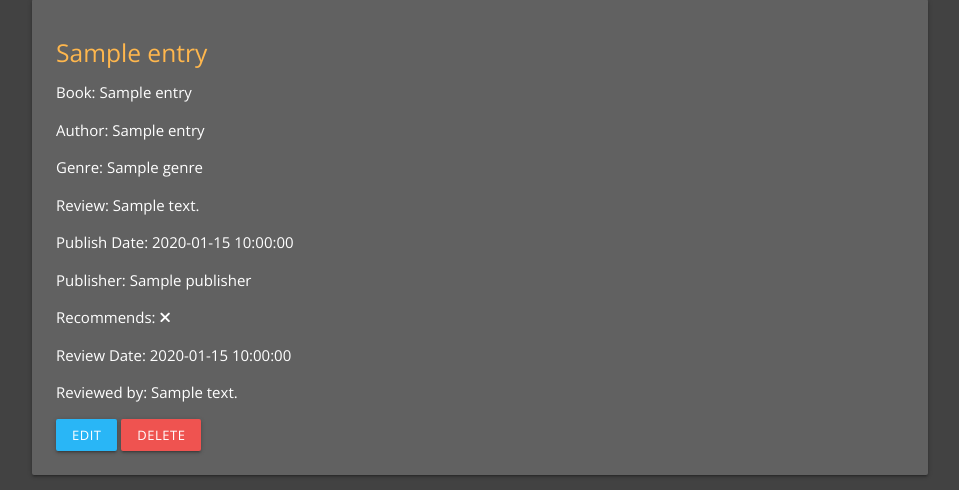
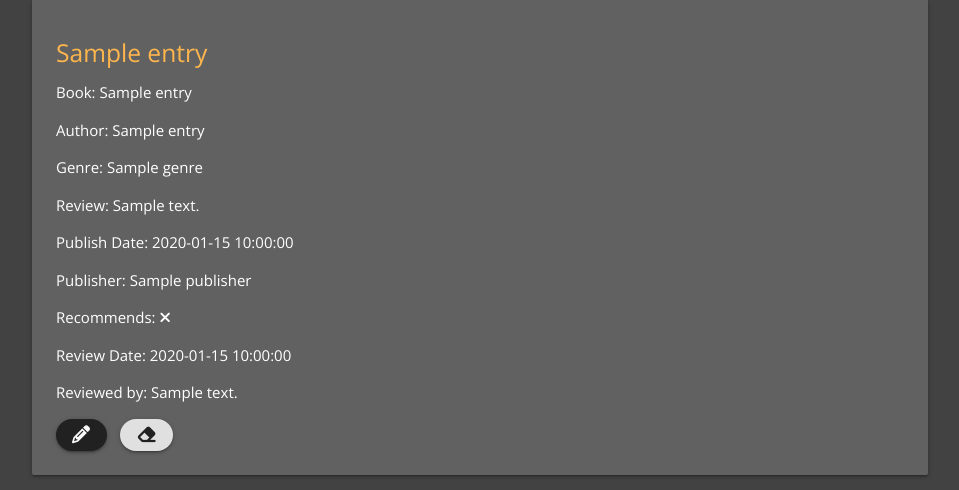
Before and after one commit to lrchnnng/jot-journal, a Flask app: page / in a window 1280 px wide. Shown: the part 379-869 px from the top of the page, without its empty margins (160-1119 px from the left). Run offline with Flask 3, Linux system fonts and the light colour scheme; the visitor is signed in with stand-in values (Sample User, id 1); a database or web service that is not in the repository returns one stand-in record (values such as "Sample title"); some libraries are stand-ins or nearby versions; some web fonts are replaced.

Commit message:
styled profile card buttons

```diff
--- a/static/css/style.css
+++ b/static/css/style.css
@@ -32,7 +32,7 @@ h5 {
 /* Nav Bar Styling */
 .brand-logo {
     margin-right: 20px;
-    font-family: 'Fredericka the Great', sans-serif;
+    font-family: "Fredericka the Great", sans-serif;
 }
 
 /* Profile Styling */
@@ -59,3 +59,8 @@ h5 {
     border-radius: 40px;
     margin: 20px 10px;
 }
+
+.crud-btn a {
+    border-radius: 40px;
+    margin-right: 10px;
+}
--- a/templates/index.html
+++ b/templates/index.html
@@ -39,9 +39,9 @@
 
         <!-- only allows signed in users to edit and delete posts-->
         {% if session.user %}
-        <div class="s12">
-          <a href="{{ url_for('edit_entry', entry_id=entry._id) }}" class="btn-small light-blue lighten-1">Edit</a>
-          <a href="{{ url_for('delete_entry', entry_id=entry._id) }}" class="btn-small red lighten-1">Delete</a>
+        <div class="s12 crud-btn">
+          <a href="{{ url_for('edit_entry', entry_id=entry._id) }}" class="btn-small grey darken-4"><i class="fa-solid fa-pencil grey-text text-lighten-5"></i></a>
+          <a href="{{ url_for('delete_entry', entry_id=entry._id) }}" class="btn-small grey lighten-2"><i class="fa-solid fa-eraser grey-text text-darken-4"></i></a>
         </div>
         {% else %}
         {% endif%}
```
